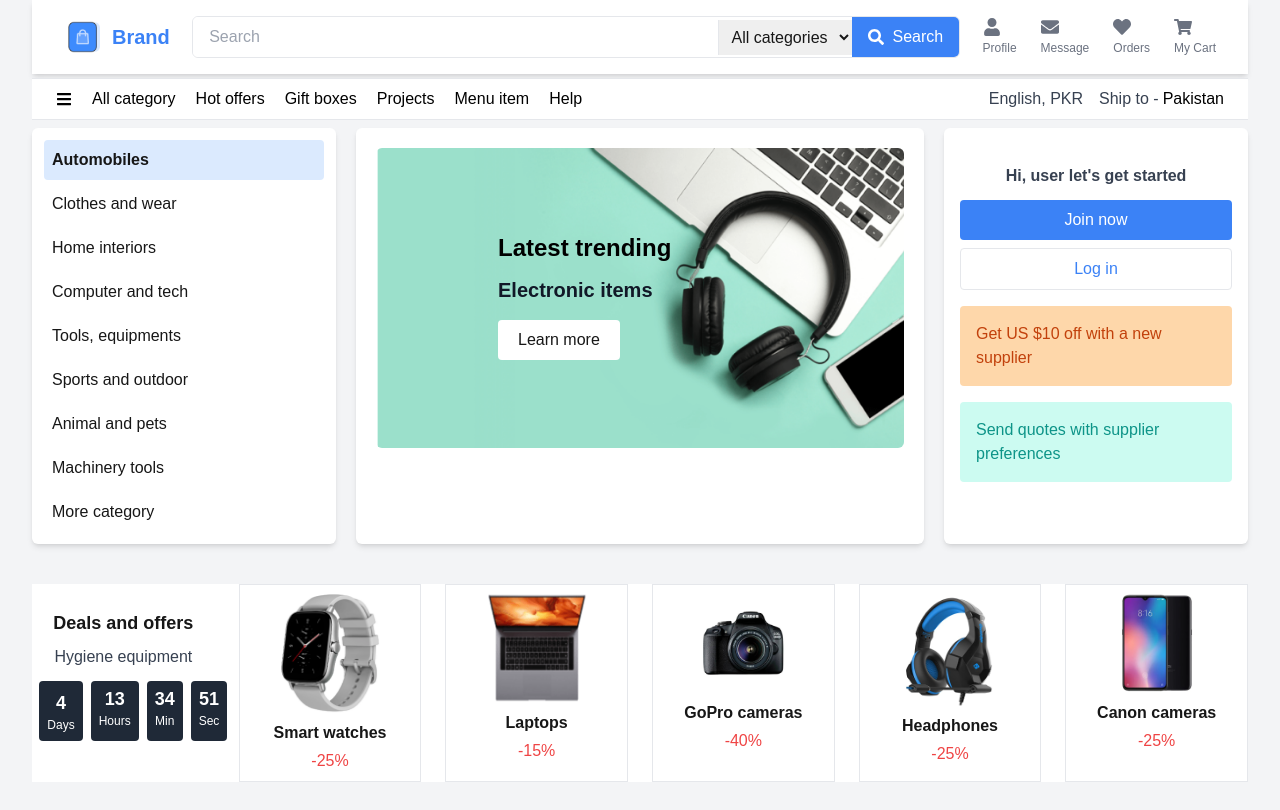
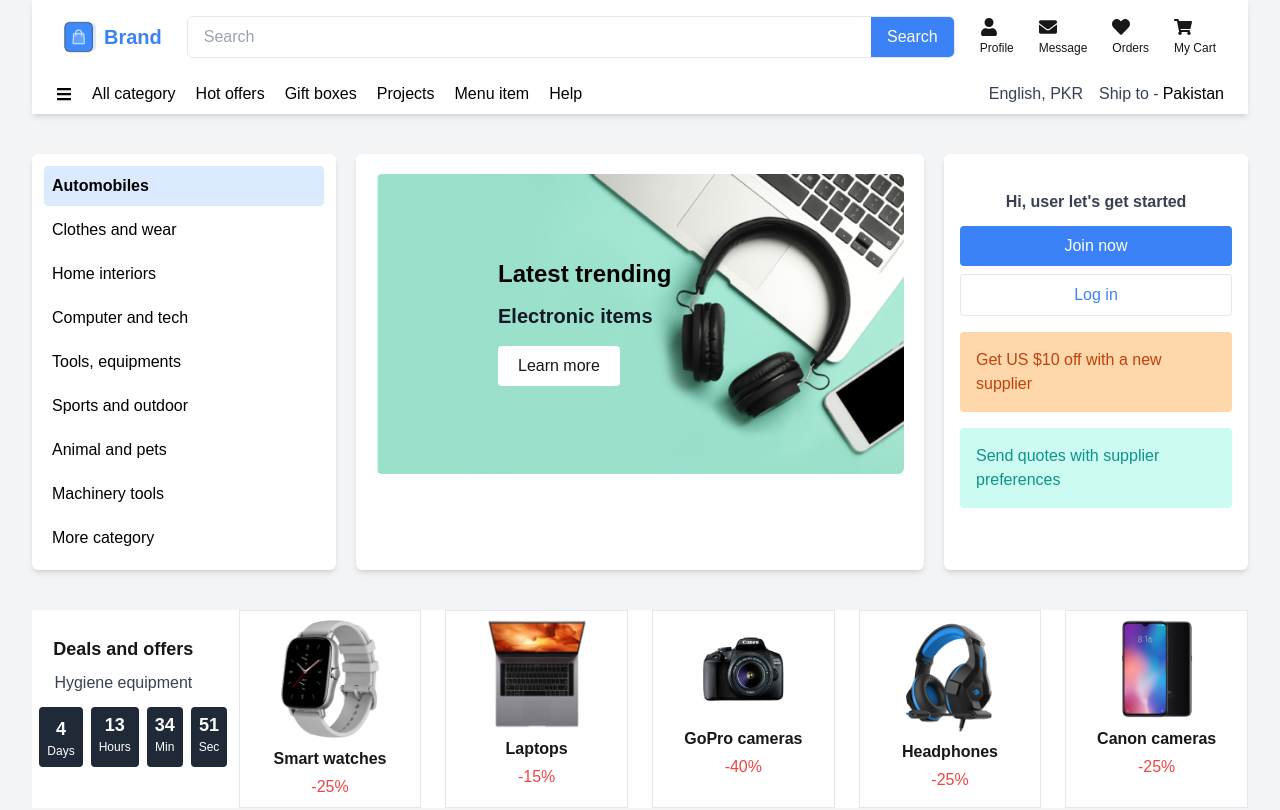
Before and after one commit to MunawarKhan1206/ecommerce-frontend-design, a Next.js app: page / in a window 1280 px wide. Shown: the top 810 px of the page. Built offline with nearby package versions, Linux system fonts and the light colour scheme.

Commit message:
Changes in header

```diff
--- a/src/components/Header.js
+++ b/src/components/Header.js
@@ -1,8 +1,9 @@
+
 "use client";
 import { useState } from "react";
 import Link from "next/link";
 import { useRouter } from "next/navigation";
-import { FaUser, FaEnvelope, FaHeart, FaShoppingCart, FaSearch, FaFlag, FaBars } from "react-icons/fa";
+import { FaUser, FaShoppingCart, FaBars , FaEnvelope, FaHeart } from "react-icons/fa";
 import Image from "next/image";
 
 const Header = () => {
@@ -16,18 +17,41 @@ const Header = () => {
   };
 
   return (
-    <header className="flex flex-col">
-      {/* Top Section */}
-      <div className="flex flex-wrap items-center justify-between px-4 md:px-8 py-4 shadow-md bg-white">
+    <header className="shadow-md bg-white">
+      {/* Mobile & Tablet Header */}
+      <div className="flex items-center justify-between px-4 py-3 md:hidden">
+        {/* Hamburger Menu */}
+        <button>
+          <FaBars className="text-xl" />
+        </button>
+
+        {/* Brand Logo */}
         <div className="flex items-center space-x-2">
-          <div className="w-10 h-10 flex justify-center items-center rounded-md">
-            <Image src="/logo.png" alt="Logo" width={32} height={32} className="object-cover " />
+          <Image src="/logo.png" alt="Logo" width={32} height={32} />
+          <h1 className="text-lg font-bold text-blue-500">Brand</h1>
         </div>
+
+        {/* Cart and Profile Icons */}
+        <div className="flex items-center space-x-4">
+          <Link href="/cart">
+            <FaShoppingCart className="text-xl" />
+          </Link>
+          <Link href="/profile">
+            <FaUser className="text-xl" />
+          </Link>
+        </div>
+      </div>
+
+      {/* Desktop Header */}
+      <div className="hidden md:flex items-center justify-between px-8 py-4 bg-white">
+        {/* Brand Section */}
+        <div className="flex items-center space-x-2">
+          <Image src="/logo.png" alt="Logo" width={32} height={32} />
           <h1 className="text-xl font-bold text-blue-500">Brand</h1>
         </div>
 
         {/* Search Section */}
-        <div className="flex items-center border rounded-md overflow-hidden w-full md:w-2/3 mt-4 md:mt-0">
+        <div className="flex items-center border rounded-md overflow-hidden w-2/3">
           <input
             type="text"
             placeholder="Search"
@@ -35,23 +59,16 @@ const Header = () => {
             onChange={(e) => setSearchQuery(e.target.value)}
             className="px-4 py-2 w-full outline-none text-base"
           />
-          <select className="border-l px-2 py-2 outline-none text-base">
-            <option>All categories</option>
-            <option>Electronics</option>
-            <option>Fashion</option>
-            <option>Home</option>
-          </select>
           <button
             onClick={handleSearch}
-            className="bg-blue-500 text-white px-4 py-2 text-base hover:bg-blue-600 flex items-center"
+            className="bg-blue-500 text-white px-4 py-2 text-base hover:bg-blue-600"
           >
-            <FaSearch className="mr-2" /> Search
+            Search
           </button>
         </div>
 
-        {/* Profile and Icons Section */}
-        <div className="flex items-center space-x-6 text-gray-500 mt-4 md:mt-0">
-          <div className="flex flex-col items-center cursor-pointer">
+        {/* Profile and Cart */}
+        <div className="flex items-center space-x-6 ">
         <Link href="/profile">
                <FaUser className="text-lg" />
                <p className="text-xs mt-1">Profile</p>
@@ -75,12 +92,9 @@ const Header = () => {
                <p className="text-xs mt-1">My Cart</p>
             </Link>
         </div>
+
       </div>
-      </div>
-
-      {/* Sub-header Section */}
-      <div className="flex flex-wrap items-center justify-between px-4 md:px-6 py-2 mt-1 mb-2 bg-white border-t border-b">
-  {/* Left Menu Section */}
+       <div className="flex flex-wrap items-center justify-between px-4 md:px-6 py-2 ">
    <div className="flex flex-wrap items-center space-x-3 md:space-x-5 text-sm md:text-base text-black">
      <FaBars className="cursor-pointer" />
      <span className="hover:underline cursor-pointer">All category</span>
@@ -91,7 +105,6 @@ const Header = () => {
      <span className="hover:underline cursor-pointer hidden xl:inline-block">Help</span>
    </div>
 
-  {/* Right Menu Section */}
     <div className="flex flex-wrap items-center space-x-4 text-sm md:text-base text-gray-700 mt-2 md:mt-0">
         <div className="flex items-center space-x-2">
           <span>English, PKR</span>
@@ -102,7 +115,6 @@ const Header = () => {
       </div>
     </div>
   </div>
-
     </header>
   );
 };
--- a/src/components/HeroSection.js
+++ b/src/components/HeroSection.js
@@ -1,87 +1,38 @@
-// import Image from "next/image";
-// import Link from "next/link";
-// import Login from "@/app/login";
-
-// const HeroSection = () => {
-//   return (
-//     <div className="flex flex-col lg:flex-row bg-gray-100 p-6 space-y-5 lg:space-y-0 lg:space-x-5">
-//       <div className="w-full lg:w-1/4 bg-white shadow-md rounded-md p-3">
-//         <ul className="space-y-1">
-//           <li className="font-semibold hover:font-bold bg-blue-100 rounded px-2 py-2">Automobiles</li>
-//           <li className="hover:bg-blue-100 hover:font-bold rounded px-2 py-2">Clothes and wear</li>
-//           <li className="hover:bg-blue-100 hover:font-bold rounded px-2 py-2">Home interiors</li>
-//           <li className="hover:bg-blue-100 hover:font-bold rounded px-2 py-2">Computer and tech</li>
-//           <li className="hover:bg-blue-100 hover:font-bold rounded px-2 py-2">Tools, equipments</li>
-//           <li className="hover:bg-blue-100 hover:font-bold rounded px-2 py-2">Sports and outdoor</li>
-//           <li className="hover:bg-blue-100 hover:font-bold rounded px-2 py-2">Animal and pets</li>
-//           <li className="hover:bg-blue-100 hover:font-bold rounded px-2 py-2">Machinery tools</li>
-//           <li className="hover:bg-blue-100 hover:font-bold rounded px-2 py-2">More category</li>
-//         </ul>
-//       </div>
-//       <div className="flex-1 bg-white shadow-md rounded-md relative p-5">
-//         <div className="relative w-full h-64 lg:h-[3O0px] ">
-//         <Image
-//   src="/electronics.png"
-//   alt="Electronics"
-//   fill
-//   className="rounded-md"
-// />
-//         </div>
-//         <div className="mt-4 text-center lg:text-left">
-//         <div className="absolute top-1/4 left-1/4 text-left">
-//           <h2 className="text-2xl font-bold text-black mb-3">Latest trending</h2>
-//           <h3 className="text-xl font-semibold text-gray-900">Electronic items</h3>
-//           <Link href="/signup" passHref >
-//           <button className="mt-4 px-5 py-2 bg-white rounded">
-//             Learn more
-//           </button>
-//           </Link>
-//         </div>
-//         </div>
-//       </div>
-//       <div className="w-full lg:w-1/4 bg-white shadow-md rounded-md p-4 space-y-4">
-//         <div className="text-center mt-5 ">
-//           <p className="font-bold text-gray-700">Hi, user let&apos;s get started</p>
-//           <Link href="/signup" passHref>
-//             <button className="mt-3 px-4 py-2 bg-blue-500 text-white rounded w-full">
-//               Join now
-//             </button>
-//           </Link>
-//           <Link href="/login" passHref>
-//             <button className="mt-2 px-4 py-2 bg-white text-blue-500 border rounded w-full">
-//               Log in
-//             </button>
-//           </Link>
-//         </div>
-//         <div className="  bg-orange-200 text-orange-700 p-4 rounded">
-//           Get US $10 off with a new supplier
-//         </div>
-//         <div className="bg-teal-100 text-teal-600 p-4 rounded">
-//           Send quotes with supplier preferences
-//         </div>
-//       </div>
-//     </div>
-//   );
-// };
-
-// export default HeroSection;
 import Image from "next/image";
 import Link from "next/link";
 
 const HeroSection = () => {
   return (
-    <div className="flex flex-col lg:flex-row   bg-gray-100 space-y-5 lg:space-y-0 lg:space-x-5">
+    <div className="flex flex-col lg:flex-row mt-10  bg-gray-100 space-y-5 lg:space-y-0 lg:space-x-5">
       <div className="w-full lg:w-1/4 bg-white shadow-md rounded-md p-3">
         <ul className="space-y-1">
-          <li className="font-semibold hover:font-bold bg-blue-100 rounded px-2 py-2">Automobiles</li>
-          <li className="hover:bg-blue-100 hover:font-bold rounded px-2 py-2">Clothes and wear</li>
-          <li className="hover:bg-blue-100 hover:font-bold rounded px-2 py-2">Home interiors</li>
-          <li className="hover:bg-blue-100 hover:font-bold rounded px-2 py-2">Computer and tech</li>
-          <li className="hover:bg-blue-100 hover:font-bold rounded px-2 py-2">Tools, equipments</li>
-          <li className="hover:bg-blue-100 hover:font-bold rounded px-2 py-2">Sports and outdoor</li>
-          <li className="hover:bg-blue-100 hover:font-bold rounded px-2 py-2">Animal and pets</li>
-          <li className="hover:bg-blue-100 hover:font-bold rounded px-2 py-2">Machinery tools</li>
-          <li className="hover:bg-blue-100 hover:font-bold rounded px-2 py-2">More category</li>
+          <li className="font-semibold text-black hover:font-bold bg-blue-100 rounded px-2 py-2">
+            Automobiles
+          </li>
+          <li className=" text-black hover:bg-blue-100 hover:font-bold rounded px-2 py-2">
+            Clothes and wear
+          </li>
+          <li className="hover:bg-blue-100 text-black hover:font-bold rounded px-2 py-2">
+            Home interiors
+          </li>
+          <li className="hover:bg-blue-100 text-black hover:font-bold rounded px-2 py-2">
+            Computer and tech
+          </li>
+          <li className="hover:bg-blue-100 text-black hover:font-bold rounded px-2 py-2">
+            Tools, equipments
+          </li>
+          <li className="hover:bg-blue-100 text-black hover:font-bold rounded px-2 py-2">
+            Sports and outdoor
+          </li>
+          <li className="hover:bg-blue-100 text-black hover:font-bold rounded px-2 py-2">
+            Animal and pets
+          </li>
+          <li className="hover:bg-blue-100  text-black hover:font-bold rounded px-2 py-2">
+            Machinery tools
+          </li>
+          <li className="hover:bg-blue-100  text-black hover:font-bold rounded px-2 py-2">
+            More category
+          </li>
         </ul>
       </div>
       <div className="flex-1 bg-white shadow-md rounded-md relative p-5">
@@ -95,26 +46,42 @@ const HeroSection = () => {
         </div>
         <div className="mt-4 text-center lg:text-left">
           <div className="absolute top-1/4 left-1/4 text-left">
-            <h2 className="text-2xl font-bold text-black mb-3">Latest trending</h2>
-            <h3 className="text-xl font-semibold text-gray-900">Electronic items</h3>
+            <h2 className="text-2xl font-bold text-black mb-3">
+              Latest trending
+            </h2>
+            <h3 className="text-xl font-semibold text-gray-900">
+              Electronic items
+            </h3>
             <Link href="/signup">
-              <button className="mt-4 px-5 py-2 bg-white rounded">Learn more</button>
+              <button className="mt-4 px-5 py-2 bg-white rounded">
+                Learn more
+              </button>
             </Link>
           </div>
         </div>
       </div>
       <div className="w-full lg:w-1/4 bg-white shadow-md rounded-md p-4 space-y-4">
         <div className="text-center mt-5">
-          <p className="font-bold text-gray-700">Hi, user let&apos;s get started</p>
+          <p className="font-bold text-gray-700">
+            Hi, user let&apos;s get started
+          </p>
           <Link href="/signup">
-            <button className="mt-3 px-4 py-2 bg-blue-500 text-white rounded w-full">Join now</button>
+            <button className="mt-3 px-4 py-2 bg-blue-500 text-white rounded w-full">
+              Join now
+            </button>
           </Link>
           <Link href="@/pages/login">
-            <button className="mt-2 px-4 py-2 bg-white text-blue-500 border rounded w-full">Log in</button>
+            <button className="mt-2 px-4 py-2 bg-white text-blue-500 border rounded w-full">
+              Log in
+            </button>
           </Link>
         </div>
-        <div className="bg-orange-200 text-orange-700 p-4 rounded">Get US $10 off with a new supplier</div>
-        <div className="bg-teal-100 text-teal-600 p-4 rounded">Send quotes with supplier preferences</div>
+        <div className="bg-orange-200 text-orange-700 p-4 rounded">
+          Get US $10 off with a new supplier
+        </div>
+        <div className="bg-teal-100 text-teal-600 p-4 rounded">
+          Send quotes with supplier preferences
+        </div>
       </div>
     </div>
   );
```
Lines whose indentation alone changed are shown as unchanged.
